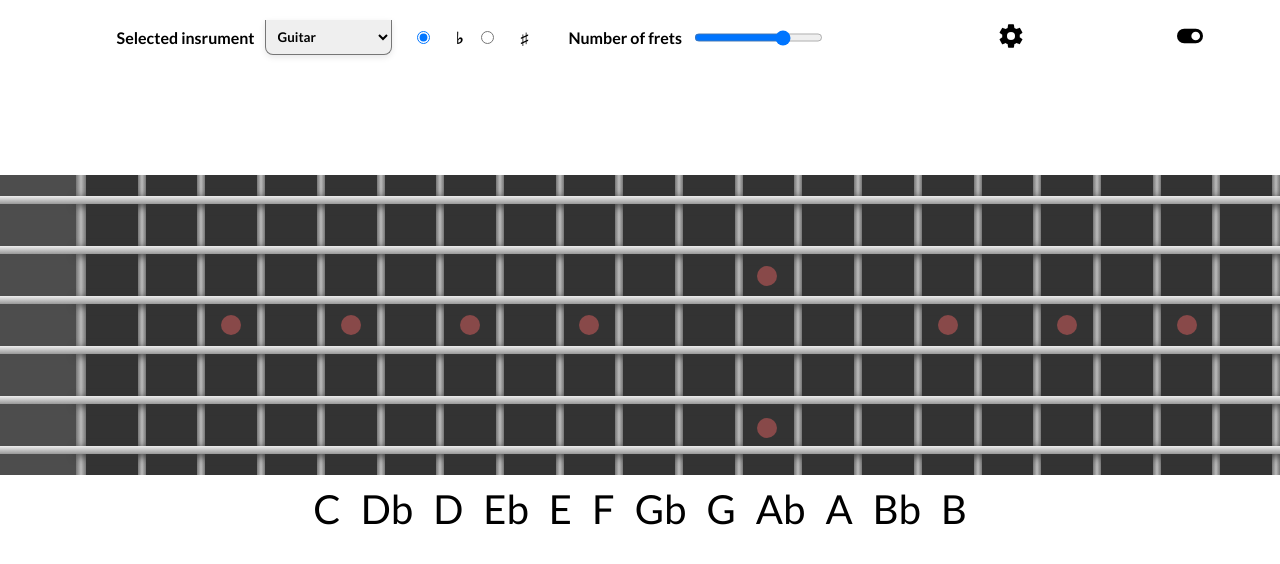
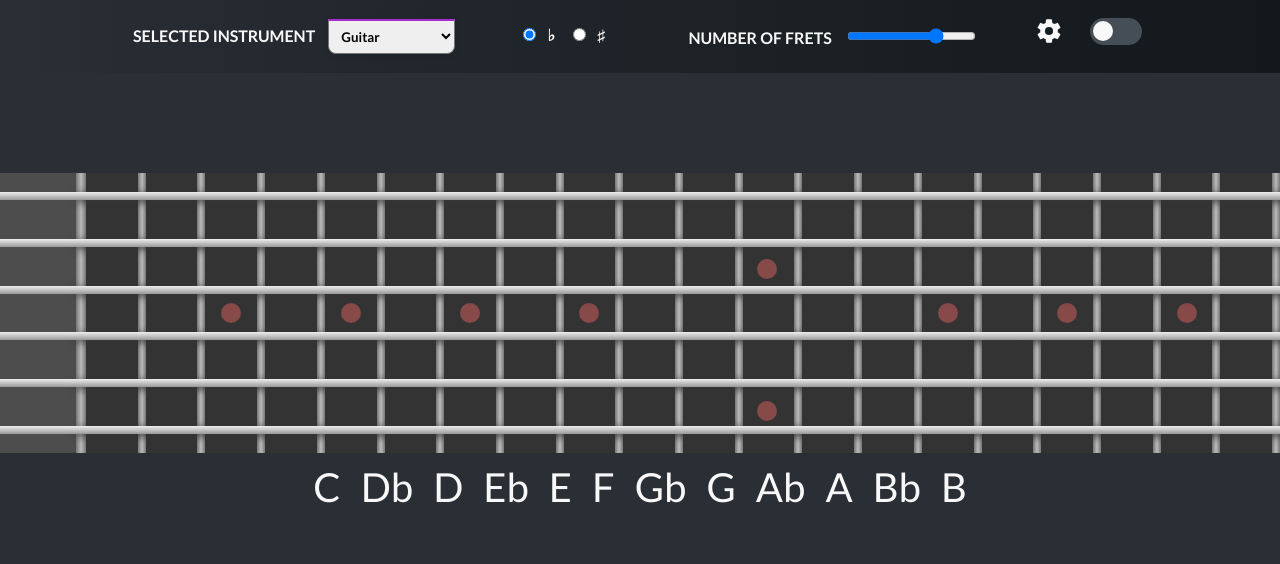
Before and after one commit to t-raidlova/fretboard.digital, a plain HTML site: page index.html in a window 1280 px wide. Drawn offline with nearby package versions, Linux system fonts and the light colour scheme.

Commit message:
switch toggle

```diff
--- a/app.js
+++ b/app.js
@@ -1,24 +1,24 @@
-const darkButton = document.getElementById('dark');
-const lightButton = document.getElementById('light');
-const theme = localStorage.getItem('theme');
 
-//event handlers
+// ------------------- Theme switch ----------------------------------------
 
-darkButton.addEventListener('click', () => {
-document.body.classList.replace('light', 'dark');
-localStorage.setItem('theme', 'dark')
+var checkbox = document.querySelector('input[name=theme]');
+
+checkbox.addEventListener('change', function() {
+    if(this.checked) {
+        trans()
+        document.body.classList.replace('dark', 'light');
+    } else {
+        trans()
+        document.body.classList.replace('light', 'dark');
+    }
 })
 
-lightButton.addEventListener('click', () => {
-document.body.classList.replace('dark', 'light');
-localStorage.setItem('theme', 'light')
-})
-
-// apply the cached theme on reload
-if (theme) {
-document.body.classList.add(theme);
+let trans = () => {
+    document.documentElement.classList.add('transition');
+    window.setTimeout(() => {
+        document.documentElement.classList.remove('transition')
+    }, 1000)
 }
-
 
 // ------------------------------- Freatboard ------------------------------------------------------
 
--- a/index.html
+++ b/index.html
@@ -3,7 +3,7 @@
 <head>
     <meta charset="UTF-8">
     <meta name="viewport" content="width=device-width, initial-scale=1.0">
-    <title>Interactive guitar fretboard</title>
+    <title>Interactive fretboard</title>
     <link rel="icon" type="image/png" href="assets/guitar.png">
     <link rel="stylesheet" href="styles.css">
     <link href="https://fonts.googleapis.com/css2?family=Lato:wght@400;700;900&display=swap" rel="stylesheet">
@@ -13,13 +13,16 @@
 
     <script defer src="app.js"></script>
 </head>
-<body>
+<body class="dark">
+
     <!-- Navigation & settings -->
+
         <nav>
-        <ul class="nav-container">
-            <div class="settings">
-                <label for="instrument-selector">Selected insrument</label>
+            <div class="nav-container">
+                <div class="instrument-selector">
+                    <label for="instrument-selector">SELECTED INSTRUMENT</label>
                     <select name="instrument-selector" id="instrument-selector"></select>
+                </div>
 
                 <div class="accidental-selector">
                     <input type="radio" class="acc-select" id="flats" name="accidentals" value="flats" checked>
@@ -28,48 +31,44 @@
                     <label for="flats">♯</label>
                 </div>
 
-                <label for="number-of-frets">Number of frets</label>
+                <div class="number-of-frets-selector">
+                    <label for="number-of-frets">NUMBER OF FRETS</label>
                     <input type="range" id="number-of-frets" min="5" max="26" value="20">
-
-
                 </div>
 
                 <!-- Settings Dropdown -->
 
-            <div class="options">
+                <div class="settings">
+                    <ul>
                         <li class="nav-item has-dropdown"><a href="#"><ion-icon name="settings-sharp"></ion-icon></a>
                             <ul class="dropdown">
                                 <li class="drop-down-item">
 
                                 </li>
                                 <li class="drop-down-item">
+                                    <input type="checkbox" id="show-all-notes">
                                     <label  for="show-all-notes">Show all notes</label>
-                            <input type="checkbox" id="show-all-notes">
                                 </li>
 
                                 <li class="drop-down-item">
+                                    <input type="checkbox" id="show-multiple-notes">
                                     <label  for="show-multiple-notes">Show multiple notes</label>
-                            <input type="checkbox" id="show-multiple-notes">
                                 </li>
 
                             </ul>
                         </li>
+                    </ul>
+
+                    <!-- Theme switch -->
+
+                    <div class="toggle-container">
+                        <input type="checkbox" id="switch" name="theme" /><label for="switch">Toggle</label>
                     </div>
 
 
-            <!-- Dropdown -->
+                </div>
 
-            <li class="nav-item has-dropdown"><a href="#"><ion-icon name="toggle-sharp"></ion-icon></a>
-                <ul class="dropdown">
-                    <li class="dropdown-item"><a href="#" id="light">Light</a></li>
-                    <li class="dropdown-item"><a href="#" id="dark">Dark</a></li>
-                </ul>
-
-            </li>
-
-
-
-        </ul>
+            </div>
         </nav>
 
         <!-- Fretboard -->
@@ -79,6 +78,5 @@
             <div class="note-name-section"></div>
         </main>
 
-
 </body>
 </html>
--- a/styles.css
+++ b/styles.css
@@ -21,8 +21,11 @@ body {
     --purple: #a82dd1;
     --yellow: #fff565;
 
+
+    --color-headings: #0077FF;
+
     /* fret */
-    --fretboard-height: 300;
+    --fretboard-height: 280;
     --number-of-strings: 6;
     --string-height: 8;
     --half-string-height: calc(var(--string-height) / 2 );
@@ -38,7 +41,6 @@ body {
     --bg-dropdown: var(--gray0);
     --text: var(--gray6);
     --border-color: var(--blue);
-    --bg-solar: var(--yellow);
 }
 
 .dark {
@@ -47,7 +49,6 @@ body {
     --bg-dropdown: var(--gray6);
     --text: var(--gray0);
     --border-color: var(--purple);
-    --bg-solar: var(--blue);
 }
 
 #dark::before {
@@ -72,6 +73,9 @@ a {
 
 nav {
     width: 100%;
+    display: flex;
+    align-items: center;
+    justify-content: center;
     min-height: 8vh;
     background: var(--bg-nav);
     color: var(--text);
@@ -80,9 +84,20 @@ nav {
 
 .nav-container {
     display: flex;
-    justify-content: space-around;
+    justify-content: space-between;
     align-items: center;
     height: 100%;
+    width: 80%;
+    color: var(--text);
+    padding: 18px;
+}
+
+.settings {
+    display: flex;
+}
+
+.toggle-container {
+    margin-left: 1rem;
 }
 
 main {
@@ -100,7 +115,7 @@ main {
 
     border-bottom-right-radius: 8px;
     border-bottom-left-radius: 8px;
-    height: 3rem;
+    /* height: 3rem; */
     margin-top: 2rem;
     padding: 0.5rem;
     box-shadow: rgba(2, 8, 20, 0.1) 0px 0.175em 0.5em;
@@ -137,23 +152,15 @@ main {
 
 /* fretboard */
 
-.settings {
-    display: flex;
-    color: var(--text);
-    padding: 20px;
-    height: 50%;
-}
-
 label, .accidental-selector {
-    margin: auto 10px auto 20px;
+    margin: auto 10px 10px 5px;
 }
 
 .fretboard {
     display: flex;
     flex-direction: column;
     background: #333;
-    width: 100%;
-    min-width: 1000px;
+    min-width: 1200px;
     height: calc(var(--fretboard-height) * 1px);
     margin-top: 100px;
 }
@@ -263,3 +270,49 @@ ion-icon {
     font-family: inherit;
     font-weight: 700;
 }
+
+/* ------------------ Theme toggle ------------------------------- */
+
+.toggle-container input[type=checkbox] {
+    height: 0;
+    width: 0;
+    visibility: hidden;
+}
+
+.toggle-container label {
+    cursor: pointer;
+    text-indent: -9999px;
+    width: 52px;
+    height: 27px;
+    background: var(--gray4);
+    float: right;
+    border-radius: 100px;
+    position: relative;
+}
+
+.toggle-container label:after {
+    content: '';
+    position: absolute;
+    top: 3px;
+    left: 3px;
+    width: 20px;
+    height: 20px;
+    background:var(--gray0);
+    border-radius: 90px;
+    -webkit-transition: 0.3s;
+    transition: 0.3s;
+}
+
+.toggle-container input:checked + label {
+    background: var(--blue);
+}
+
+.toggle-container input:checked + label:after {
+    left: calc(100% - 5px);
+    -webkit-transform: translateX(-100%);
+            transform: translateX(-100%);
+}
+
+.toggle-container label:active:after {
+    width: 45px;
+}
```
Lines whose indentation alone changed are shown as unchanged.
